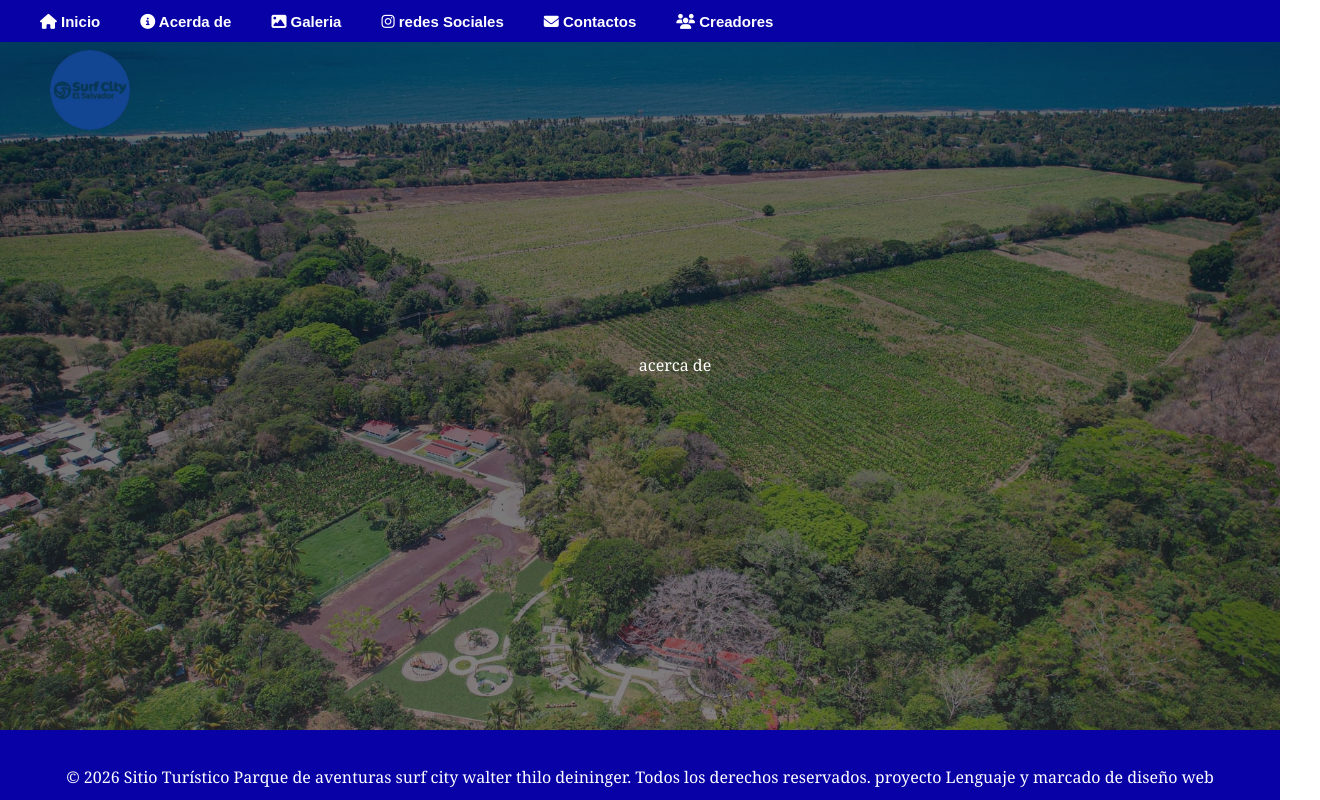
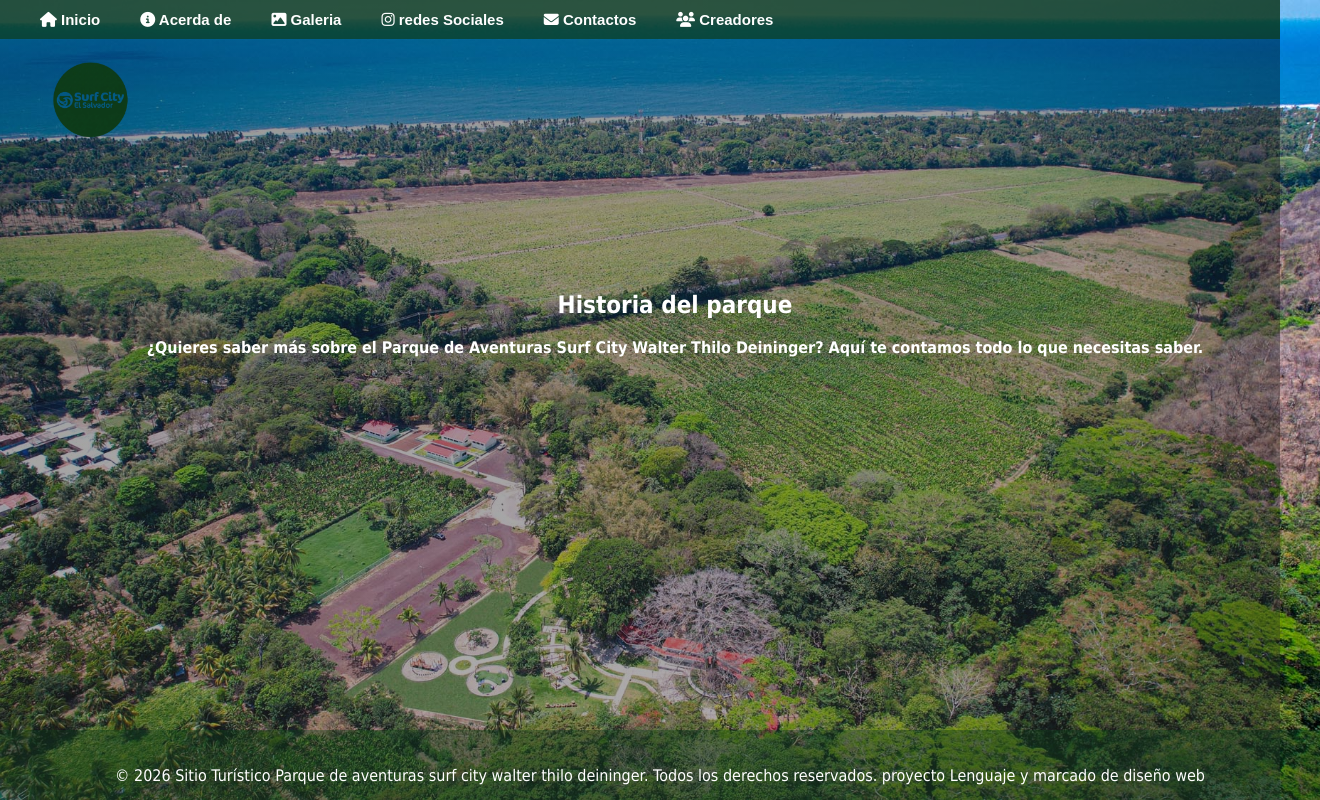
Before and after one commit to Charlie0saa/Proyecto-Deiniger, a plain HTML site: page acerca_de.html in a window 1280 px wide. Shown: the whole page, 1320 px wide, since content can reach past the window. Drawn offline with Linux system fonts and the light colour scheme.

Commit message:
plantilla
nueva plantilla

```diff
--- a/acerca_de.html
+++ b/acerca_de.html
@@ -3,7 +3,9 @@
 <head>
     <meta charset="UTF-8">
     <meta name="viewport" content="width=device-width, initial-scale=1.0">
-    <link rel="stylesheet" href="css\style.css">
+    <link rel="stylesheet" href="css\inicio.css">
+
+    <link rel="stylesheet" href="css\acercade.css">
     <!--libreria de iconos-->
     <link rel="stylesheet" href="https://cdnjs.cloudflare.com/ajax/libs/font-awesome/6.5.0/css/all.min.css">
     <title>Parque de Aventuras Surf City Walter Thilo Deininger</title>
@@ -20,7 +22,7 @@
     <header>
         <nav>
             <ul>
-                <li><a class="menu1" href="index.html"><i class="fa-solid fa-house"></i> Inicio</a></li>
+                <li><a class="menu1" href="inicio.html"><i class="fa-solid fa-house"></i> Inicio</a></li>
                 <li><a class="menu1" href="acerca_de.html"><i class="fa-solid fa-circle-info"></i> Acerda de</a></li>
                 <li><a class="menu1" href="galeria.html"><i class="fa-solid fa-image"></i> Galeria</a></li>
                 <li><a class="menu1" href="redes_sociales.html"><i class="fa-brands fa-instagram"></i> redes Sociales</a></li>
@@ -31,8 +33,15 @@
     </header>
     <!-- Seccion Principal -->
     <main id="contenedor_icono">
-        <section>
-            acerca de
+
+        <section class="acercade">
+
+            <h1>
+                Historia del parque
+            </h1>
+
+            <p class="pregunta"> <strong>¿Quieres saber más sobre el Parque de Aventuras Surf City Walter Thilo Deininger? Aquí te contamos todo lo que necesitas saber.</strong></p>
+
         </section>
     </main>
 
--- /dev/null
+++ b/css/acercade.css
@@ -0,0 +1,57 @@
+/* Jon*/
+#fondo_portada{
+
+    background-image: linear-gradient(rgba(0, 0, 0, 0.4), rgba(54, 52, 52, 0.4)), url('../img/portada.jpg');/* Degradado oscuro para que el texto blanco resalte sobre la imagen */
+    background-size: cover;/* La imagen cubre toda la pantalla sin deformarse */
+    background-repeat: no-repeat;/* No deja que la imagen se repita como mosaico */
+    background-attachment: fixed;/* La imagen se queda quieta mientras haces scroll */
+    background-position: center;/* Centra la imagen siempre */
+
+    min-height: 100vh;            /* Asegura que el fondo cubra al menos el 100% del alto de la pantalla */
+    font-family: 'Tahoma', sans-serif;
+
+}
+
+header {
+    top: 0; /* top: 0: Pega el elemento exactamente al borde superior de la ventana */
+    width: 100%; /* width: 100%: Hace que el menú ocupe todo el ancho horizontal de la pantalla */
+    background-color: rgba(14, 61, 27, 0.7); /* Azul del parque con transparencia */
+    /*position: fixed; /*te va a seguir la barra de navegacion al bajar*/
+    position: static; /*te va a seguir la barra de navegacion al bajar*/
+    /*z-index: 1000; /* Asegura que el menú siempre esté por encima de cualquier otro elemento */
+    z-index: 10; /* Asegura que el menú siempre esté por encima de cualquier otro elemento */
+}
+
+
+#contenedor_icono {
+    padding-top: 75px; /*espacio entre el titulo y la barra*/
+    padding-bottom: 200px; /* padding-bottom: 50px: Deja un espacio de "respiro" antes de llegar al footer */
+}
+#contenedor_icono::before {
+    content: "";
+    background-image: url('../img/iconosurfcity3.png'); /* le cambie la imagen anterior por una nueva*/
+    background-size: contain;
+    background-repeat: no-repeat;
+    background-position: center;
+    position: absolute;
+    top: 20px;
+    left: 50px;
+    width: 80px;
+    height: 80px;
+    z-index: 5;
+}
+/*x*/
+
+
+
+/*Jon*/
+footer {
+    background-color: rgba(14, 61, 27,0.4);
+    color: white;
+    text-align: center;
+    padding: 20px;
+    height: 30px;
+    width: 100%;
+    font-size: 1em;
+
+}
--- a/css/contactos.css
+++ b/css/contactos.css
@@ -1,7 +1,7 @@
 /* Jon*/
 #fondo_portada{
 
-    background-image: linear-gradient(rgba(0, 0, 0, 0.3), rgba(54, 52, 52, 0.3)), url('../img/portada.jpg');/* Degradado oscuro para que el texto blanco resalte sobre la imagen */
+    background-image: linear-gradient(rgba(0, 0, 0, 0.4), rgba(54, 52, 52, 0.4)), url('../img/portada.jpg');/* Degradado oscuro para que el texto blanco resalte sobre la imagen */
     background-size: cover;/* La imagen cubre toda la pantalla sin deformarse */
     background-repeat: no-repeat;/* No deja que la imagen se repita como mosaico */
     background-attachment: fixed;/* La imagen se queda quieta mientras haces scroll */
@@ -34,7 +34,7 @@
     background-repeat: no-repeat;
     background-position: center;
     position: absolute;
-    top: 50px;
+    top: 20px;
     left: 50px;
     width: 80px;
     height: 80px;
--- a/css/style.css
+++ b/css/inicio.css
@@ -11,7 +11,7 @@
 }
 /* esta es la imagen de fondo solo de la portada*/
 #fondo_portada{
-    background-image: linear-gradient(rgba(0, 0, 0, 0.6), rgba(54, 52, 52, 0.6)), url('../img/portada.jpg');
+    background-image: linear-gradient(rgba(0, 0, 0, 0.4), rgba(54, 52, 52, 0.4)), url('../img/portada.jpg');
     background-size: cover;
     background-repeat: no-repeat;
     background-attachment: fixed;
@@ -23,7 +23,7 @@
     position: absolute; /* Para que flote sobre la imagen */
     top: 0;
     width: 100%;
-    background-color: rgb(7, 1, 166);
+    background-color: rgb(14, 61, 27, 0.7);
 }
 
 /*este es el estilo del icono*/
@@ -35,7 +35,7 @@
 
 #contenedor_icono::before {
     content: "";
-    background-image: url('../img/surf_city_icono.ico');
+    background-image: url('../img/iconosurfcity3.png');
     background-size: contain;
     background-repeat: no-repeat;
     background-position: center;
@@ -96,7 +96,7 @@
 }
 
 nav a:hover {
-    color: #1ba6fc; /* Color que cambia le pasamos el mouse */
+    color: rgb(225, 208, 133); /* Color que cambia le pasamos el mouse */
 }
 
 /* 4. Estilo del texto y botón central */
@@ -130,7 +130,7 @@
 
 /* Estilo del Footer */
 footer {
-    background-color: rgb(7, 1, 166);
+    background-color: rgb(14, 61, 27,0.4);
     color: white;
     text-align: center;
     padding: 20px;
```
Also changed, not shown: contactos.html (+9 -2 lines), creadores.html (+2 -2 lines), galeria.html (+2 -2 lines), inicio.html (renamed from index.html, +2 -2 lines), redes_sociales.html (+2 -2 lines), css/creadores.css (added), css/galeria.css (added), css/redessociales.css (added), img/iconosurfcity2.png (deleted).
